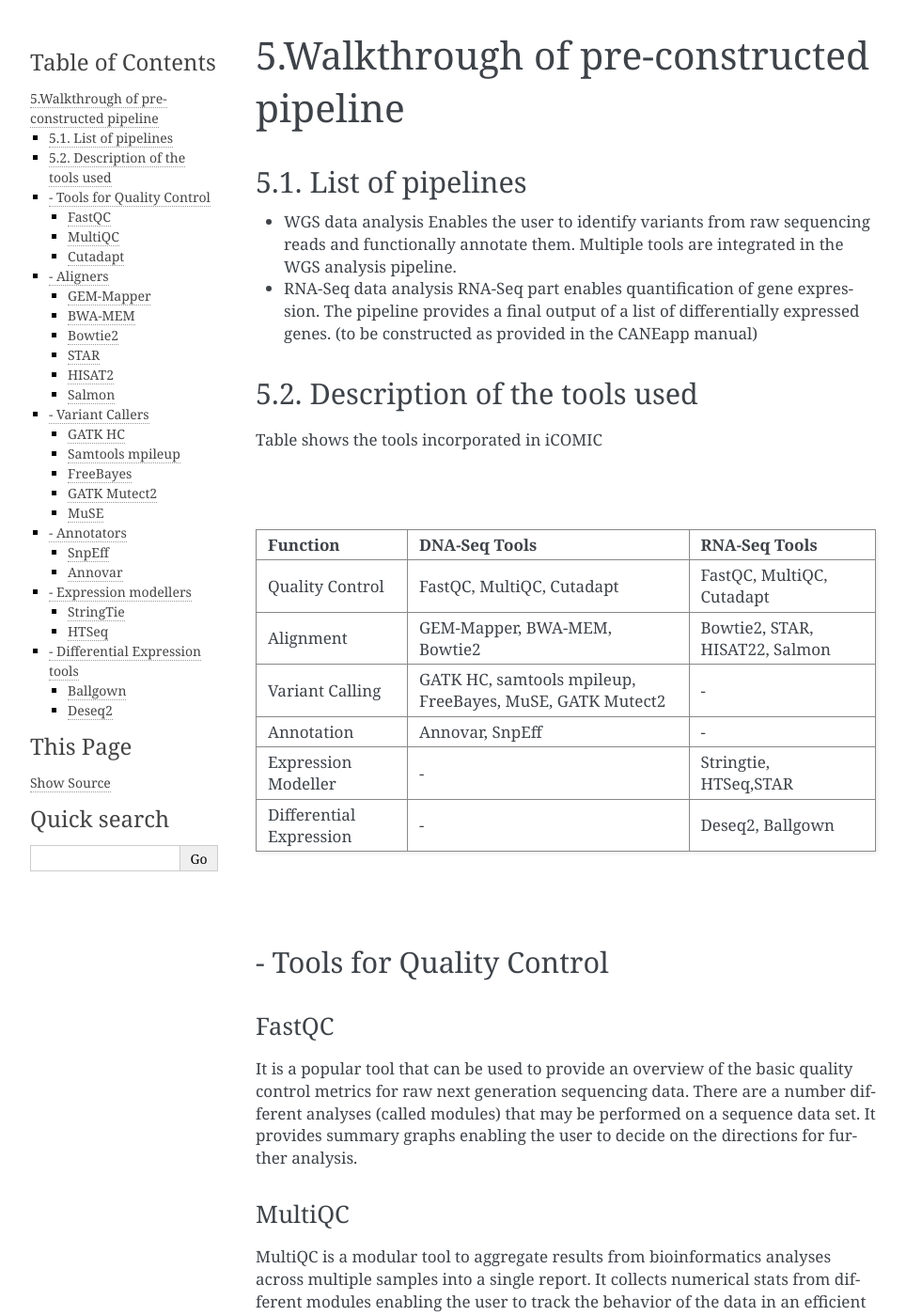
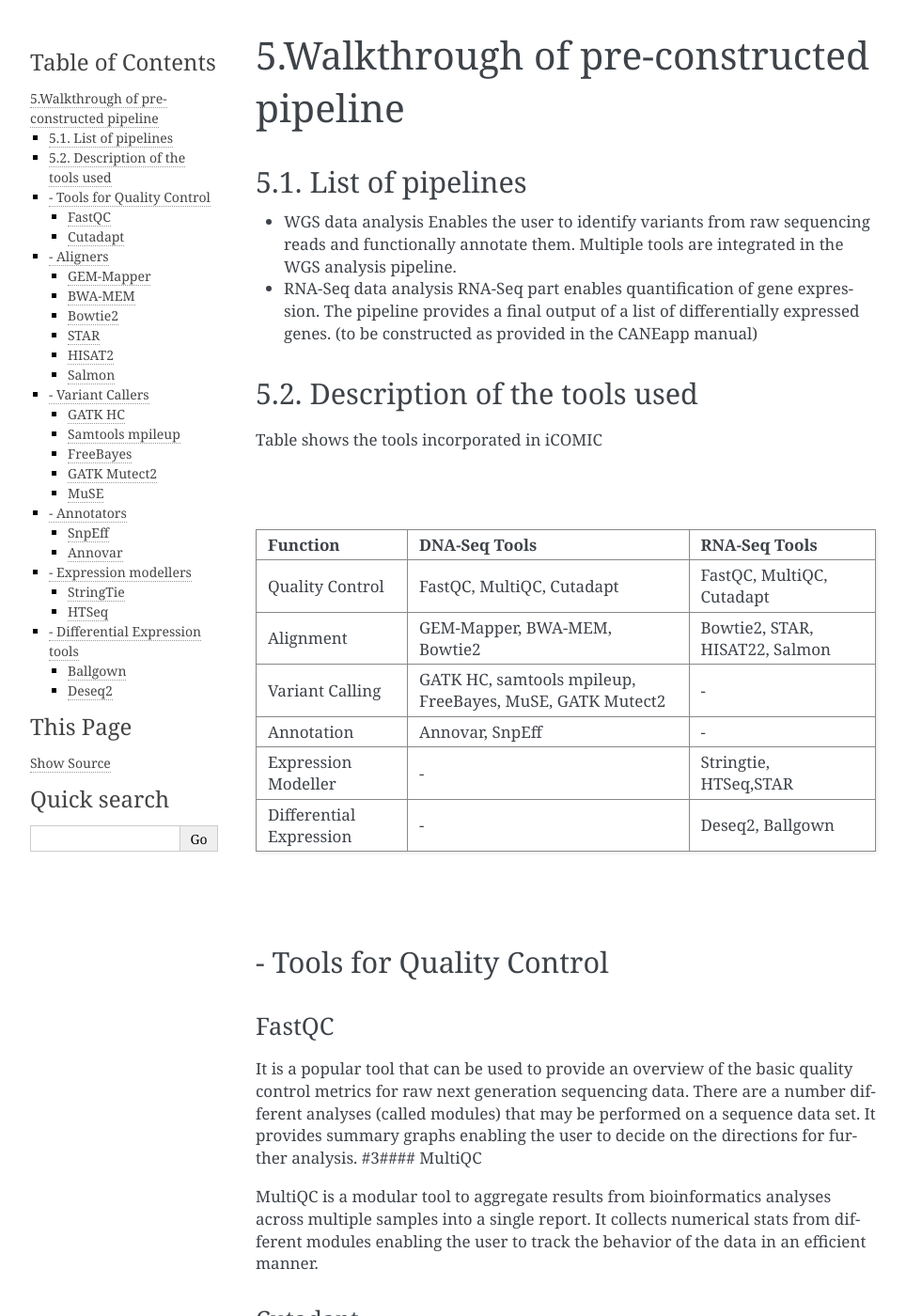
Before and after one commit to anjanaanilkumar1289/iCOMIC_doc, a Sphinx documentation site: the page built from docs/walkthrough.md, in a window 1280 px wide and 1400 px high. Shown: the whole window at 94% size, without its empty margins (148-1112 px from the left). Built offline with Sphinx 7.4.7, drawn with Linux system fonts in a browser that asks for light colours.

Commit message:
Update walkthrough.md

```diff
--- a/docs/walkthrough.md
+++ b/docs/walkthrough.md
@@ -32,13 +32,13 @@
 
 
 #### - Tools for Quality Control
-##### FastQC
+###### FastQC
 
 It is a popular tool that can be used to provide an overview of the basic quality control metrics for raw next generation sequencing data. There are a number different analyses (called modules) that may be performed on a sequence data set. It provides summary graphs enabling the user to decide on the directions for further analysis.
-##### MultiQC
+#3#### MultiQC
 
 MultiQC is a modular tool to aggregate results from bioinformatics analyses across multiple samples into a single report. It collects numerical stats from different modules enabling the user to track the behavior of the data in an efficient manner.
-##### Cutadapt
+###### Cutadapt
 
 Cutadapt is a trimming tool that enables the user to remove adapter and primer sequences in an error-tolerant manner. It can also aid in demultiplexing, filtering and modification of single-end and paired-end reads. Essential parameters for the tool are listed below. The detailed list of parameters of the tool are available in [Cutadapt documentation](https://cutadapt.readthedocs.io/en/stable/guide.html#adapter-types).
 
```
